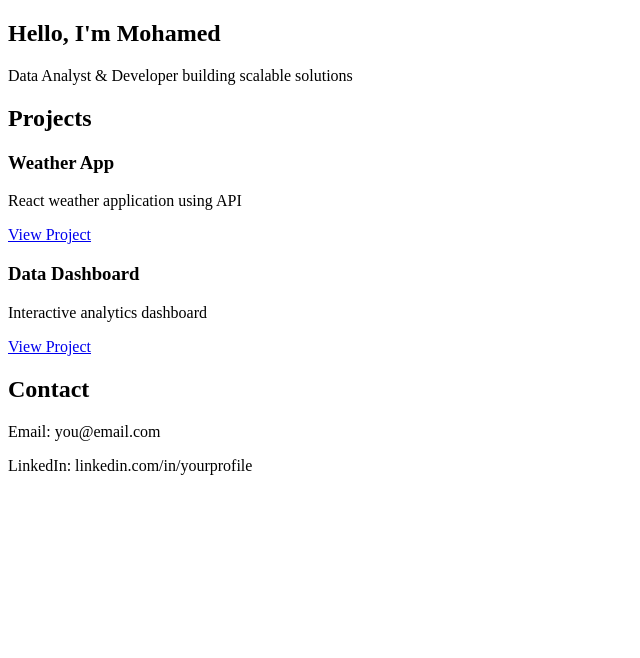
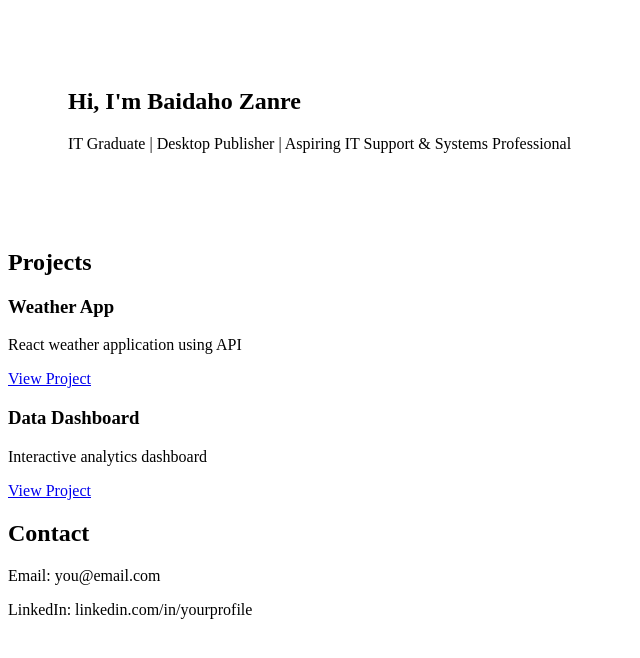
Before and after one commit to bz0074/Portfolio, a React (Vite) app: page / in a window 1280 px wide. Shown: the top 658 px of the page, without its empty margins (0-640 px from the left). Built offline with nearby package versions, Linux system fonts and the light colour scheme.

Commit message:
Update Home.jsx

```diff
--- a/src/pages/Home.jsx
+++ b/src/pages/Home.jsx
@@ -1,19 +1,10 @@
-function Home(){
-
-  return(
-
-    <section id="home">
-
-      <h2>Hello, I'm Mohamed</h2>
-
-      <p>
-        Data Analyst & Developer building scalable solutions
-      </p>
-
+function Home() {
+  return (
+    <section style={{ padding: "60px" }}>
+      <h1>Hi, I'm Baidaho Zanre</h1>
+      <p>IT Graduate | Desktop Publisher | Aspiring IT Support & Systems Professional</p>
     </section>
-
-  )
-
+  );
 }
 
 export default Home;
```
